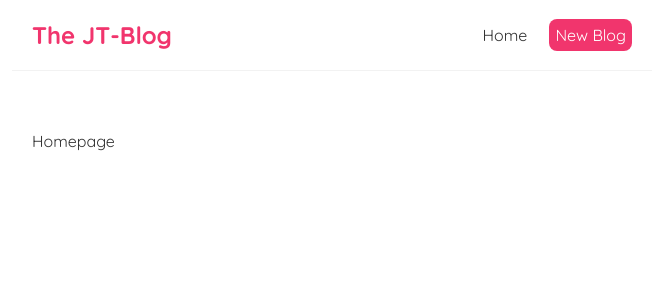
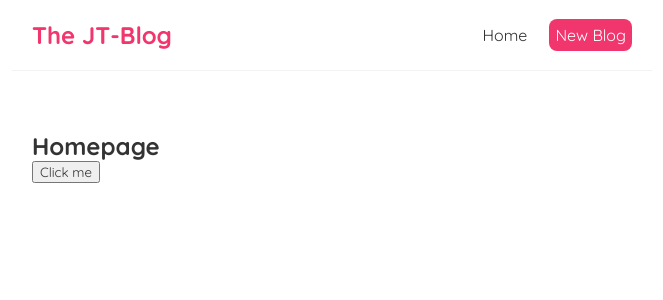
Before and after one commit to johntrehearn/reactAPT, a React (Create React App) app in the folder jtblog/: page / in a window 1280 px wide. Shown: the top 300 px of the page, without its empty margins (308-971 px from the left). Built offline with nearby package versions, Linux system fonts and the light colour scheme.

Commit message:
button added

```diff
--- a/jtblog/src/Home.js
+++ b/jtblog/src/Home.js
@@ -1,7 +1,12 @@
+const handleClick = () => {
+  console.log('Button clicked');
+};
+
 const Home = () => {
   return (
     <div className="home">
-      <div>Homepage</div>
+      <h2>Homepage</h2>
+      <button onClick={handleClick}>Click me</button>
     </div>
   );
 };
```
